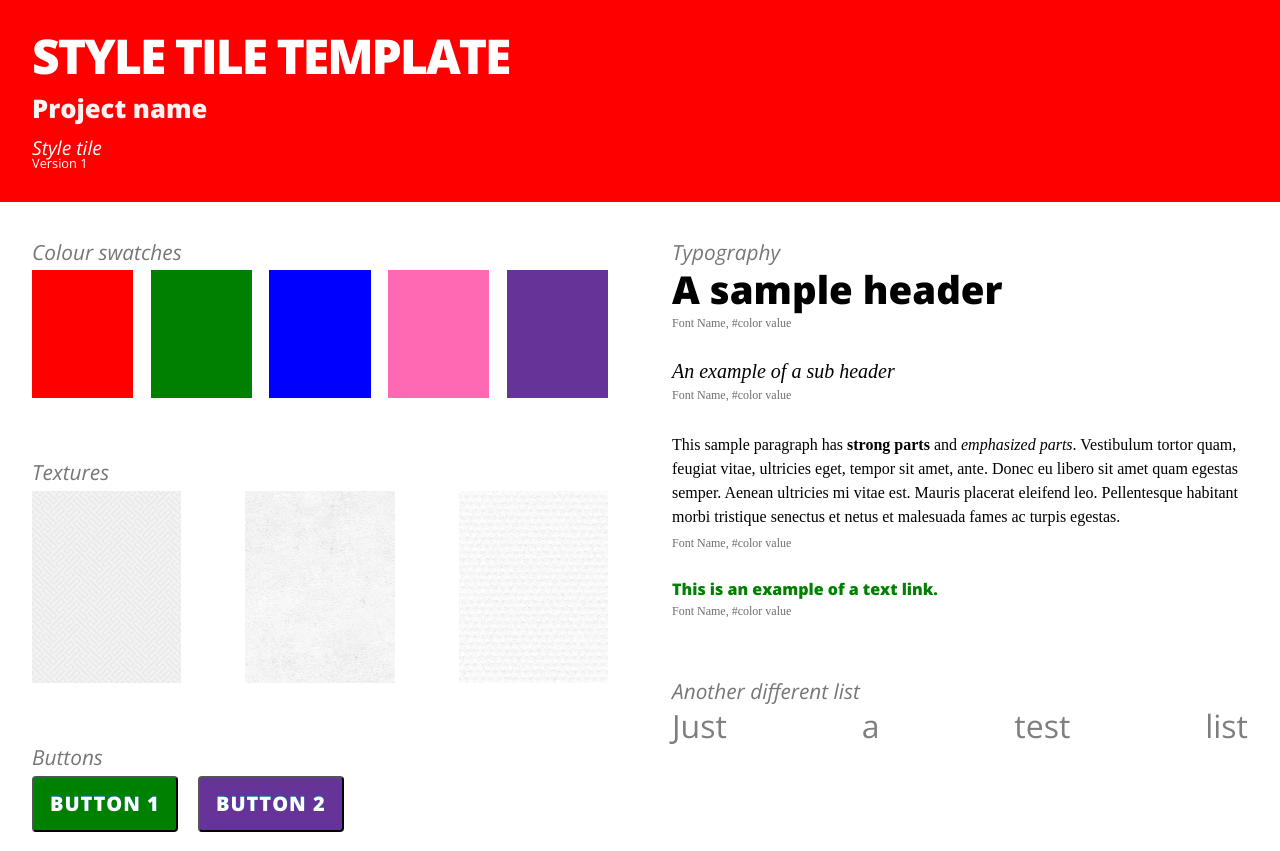
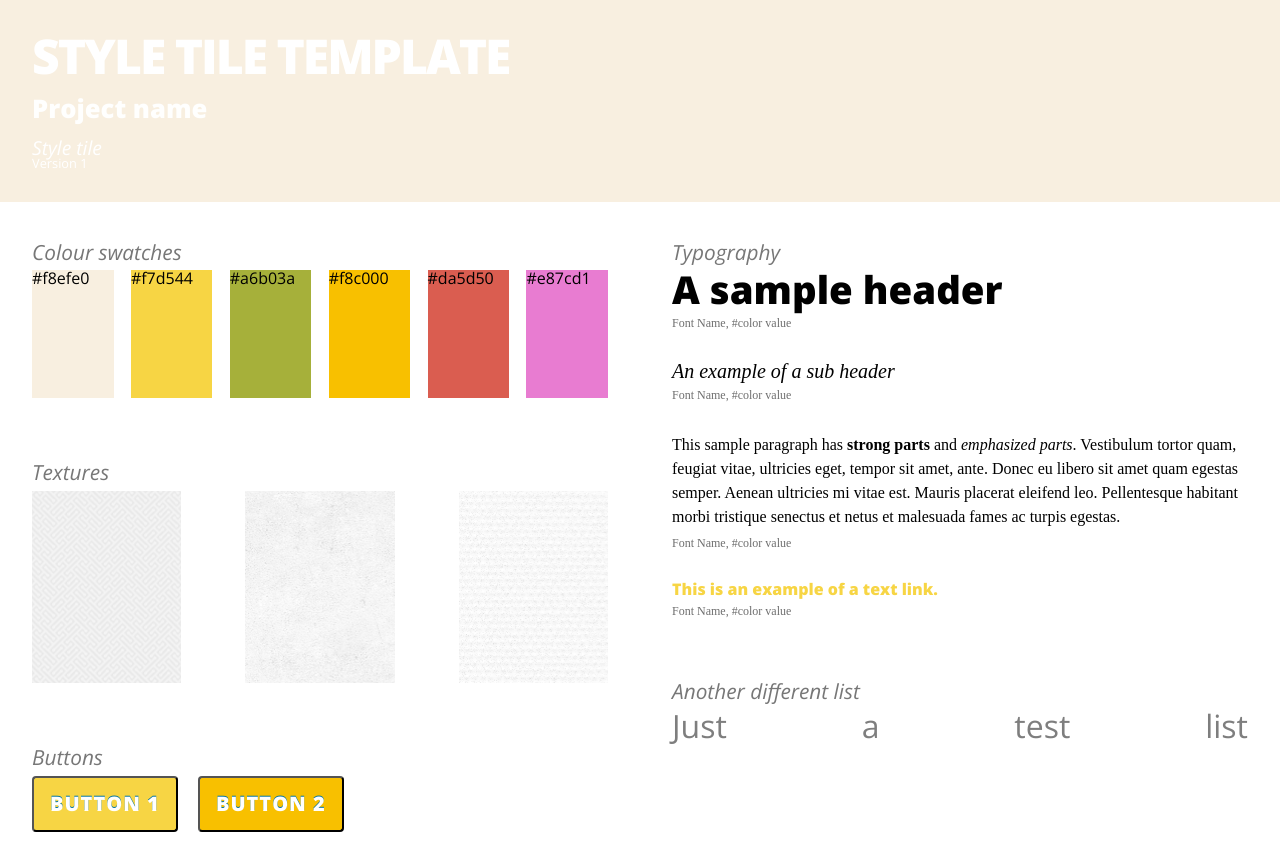
Before and after one commit to kroominator/styletyle_template, a plain HTML site: page index.html in a window 1280 px wide. Shown: the top 851 px of the page. Drawn offline with nearby package versions, Linux system fonts and the light colour scheme; a web font is replaced by a local one.

Commit message:
adition of coulors

```diff
--- a/css/style.css
+++ b/css/style.css
@@ -14,11 +14,13 @@ use the fonts in other ways in the font hierarchy etc. */
 
 /* change these */
 :root {
-  --bg-color: red;
-  --link-color: green;
-  --link-hover-color: blue;
-  --color-4: hotpink;
-  --color-5: rebeccapurple;
+  --bg-color: #f8efe0;
+  --link-color: #f7d544;
+  --link-hover-color: #a6b03a;
+  --color-4: #f8c000;
+  /* --color-5: #a6b03a; */
+  --color-6: #da5d50;
+  --color-7: #e87cd1;
 
   --primary-font: "Open Sans", sans-serif;
   --secondary-font: "Droid Serif", serif;
@@ -35,7 +37,7 @@ a {
 }
 button:hover {
   background-color: var(--link-hover-color);
-  transform: scale(3) rotate(40deg);
+  transform: scale(1.1);
 }
 
 button:active {
@@ -141,8 +143,14 @@ ul li:last-child {
   background-color: var(--color-4);
 }
 
-.color-swatch-5 {
+/* .color-swatch-5 {
   background-color: var(--color-5);
+} */
+.color-swatch-6 {
+  background-color: var(--color-6);
+}
+.color-swatch-7 {
+  background-color: var(--color-7);
 }
 
 .textures li {
@@ -195,7 +203,7 @@ button {
 }
 
 .secondary-button {
-  background: var(--color-5);
+  background: var(--color-4);
 }
 
 button:focus,
--- a/index.html
+++ b/index.html
@@ -23,11 +23,13 @@
         <section class="swatches">
           <h3 class="section-heading">Colour swatches</h3>
           <ul class="swatchgrid">
-            <li class="color-swatch-1"></li>
-            <li class="color-swatch-2"></li>
-            <li class="color-swatch-3"></li>
-            <li class="color-swatch-4"></li>
-            <li class="color-swatch-5"></li>
+            <li class="color-swatch-1"><p>#f8efe0</p></li>
+            <li class="color-swatch-2"><p>#f7d544</p></li>
+            <li class="color-swatch-3"><p>#a6b03a</p></li>
+            <li class="color-swatch-4"><p>#f8c000</p></li>
+            <!-- <li class="color-swatch-5"><p>#a6b03a</p></li> -->
+            <li class="color-swatch-6"><p>#da5d50</p></li>
+            <li class="color-swatch-7"><p>#e87cd1</p></li>
           </ul>
         </section>
         <section class="textures">
```
